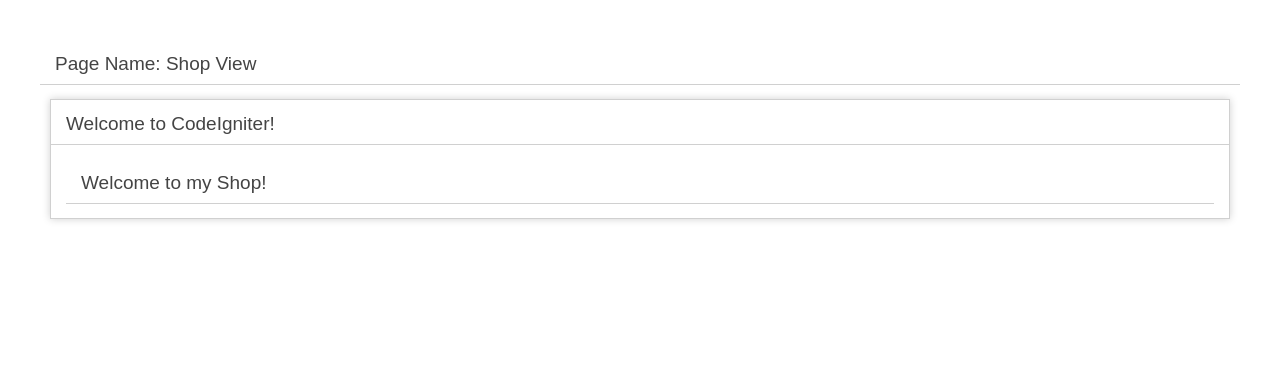
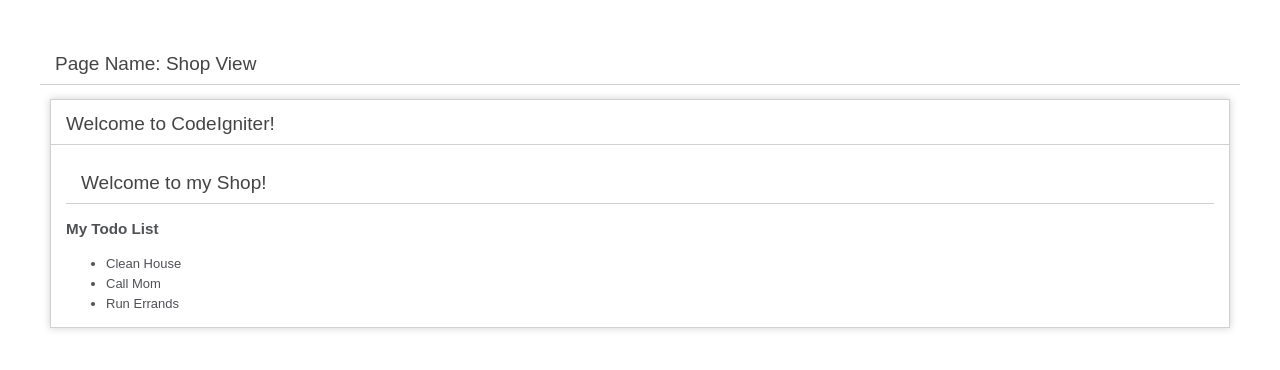
Before and after one commit to Shohan494/ci-general-concepts-project, a CodeIgniter app: page /database/ in a window 1280 px wide. Shown: the top 370 px of the page. Run offline with CodeIgniter, Linux system fonts and the light colour scheme.

Commit message:
using loop

```diff
--- a/application/controllers/Shop.php
+++ b/application/controllers/Shop.php
@@ -4,8 +4,11 @@ class Shop extends CI_Controller {
 		public function index()
         {
                $data['page_title'] = 'Shop View';
+               $data['todo_list'] = array('Clean House', 'Call Mom', 'Run Errands');
+
                $this->load->view('pagename', $data);
-		       $this->load->view('shopview');
+               // also possible as --- $this->load->view('directory_name/file_name');
+		       $this->load->view('shopview', $data);
 		}
         public function comments()
         {
--- a/application/views/shopview.php
+++ b/application/views/shopview.php
@@ -72,6 +72,14 @@ defined('BASEPATH') OR exit('No direct script access allowed');
 	<div id="body">
 			<title>My Shop</title>
 	    <h1>Welcome to my Shop!</h1>
+
+      <h3>My Todo List</h3>
+
+      <ul>
+      <?php foreach ($todo_list as $item):?>
+              <li><?php echo $item;?></li>
+      <?php endforeach;?>
+      </ul>
 	</div>
 </body>
 </html>
```
